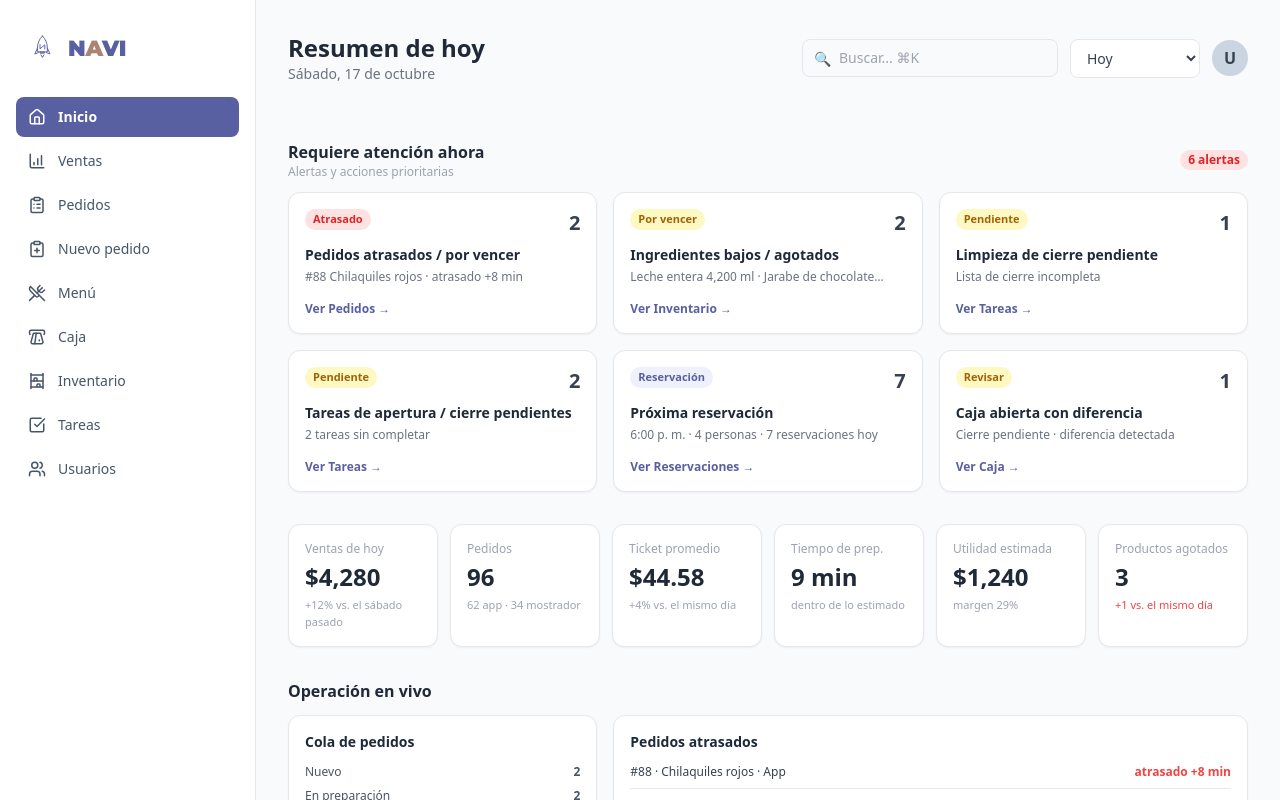
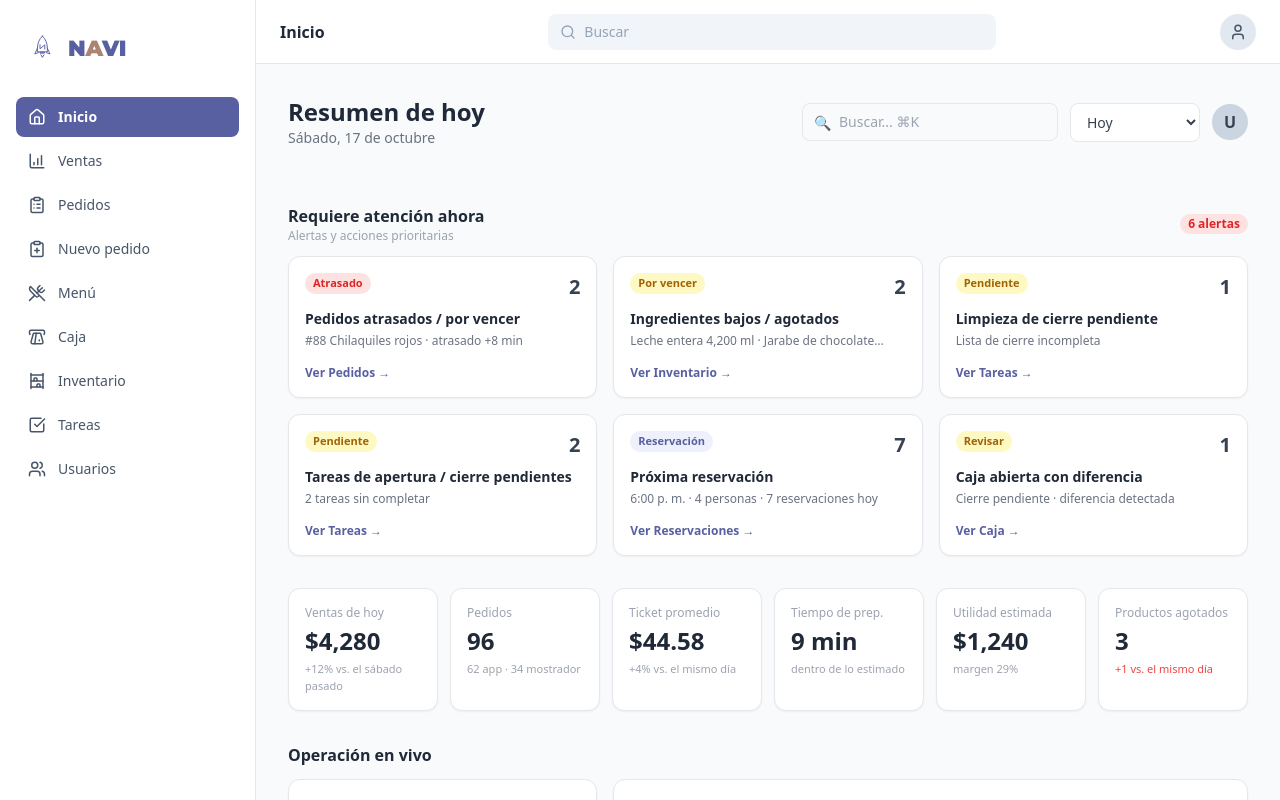
Before and after one commit to AbrilHerrera-svg/NAVI-web, a React (Vite) app in the folder NAVI-web/: page / in a window 1280 px wide. Shown: the top 800 px of the page. Built offline with nearby package versions, Linux system fonts and the light colour scheme.

Commit message:
feat(layout): add Topbar component and wire it into App.tsx

```diff
--- a/NAVI-web/src/App.tsx
+++ b/NAVI-web/src/App.tsx
@@ -5,6 +5,7 @@ import NewOrderPage from "./pages/NewOrderPage";
 import OrdersPage from "./pages/OrdersPage";
 import MenuPage from "./pages/MenuPage";
 import Sidebar, {type PageId} from "./components/layout/Sidebar";
+import Topbar from "./components/layout/Topbar";
 // Puedes importar aquí tus otras páginas a medida que las crees
 
 function App() {
@@ -39,10 +40,13 @@ function App() {
     }
   };
   return (
-    <div className="flex min-h-screen bg-slate-50 font-sans text-slate-800">
-      <Sidebar currentPage={currentPage} onNavigate={setCurrentPage} />
-      <main className="flex-1 overflow-y-auto">{renderCurrentPage()}</main>
-    </div>
+   <div className="flex min-h-screen bg-slate-50 font-sans text-slate-800">
+  <Sidebar currentPage={currentPage} onNavigate={setCurrentPage} />
+  <div className="flex flex-col flex-1">
+    <Topbar currentPage={currentPage} />
+    <main className="flex-1 overflow-y-auto">{renderCurrentPage()}</main>
+  </div>
+</div>
   );
 }
 
```
